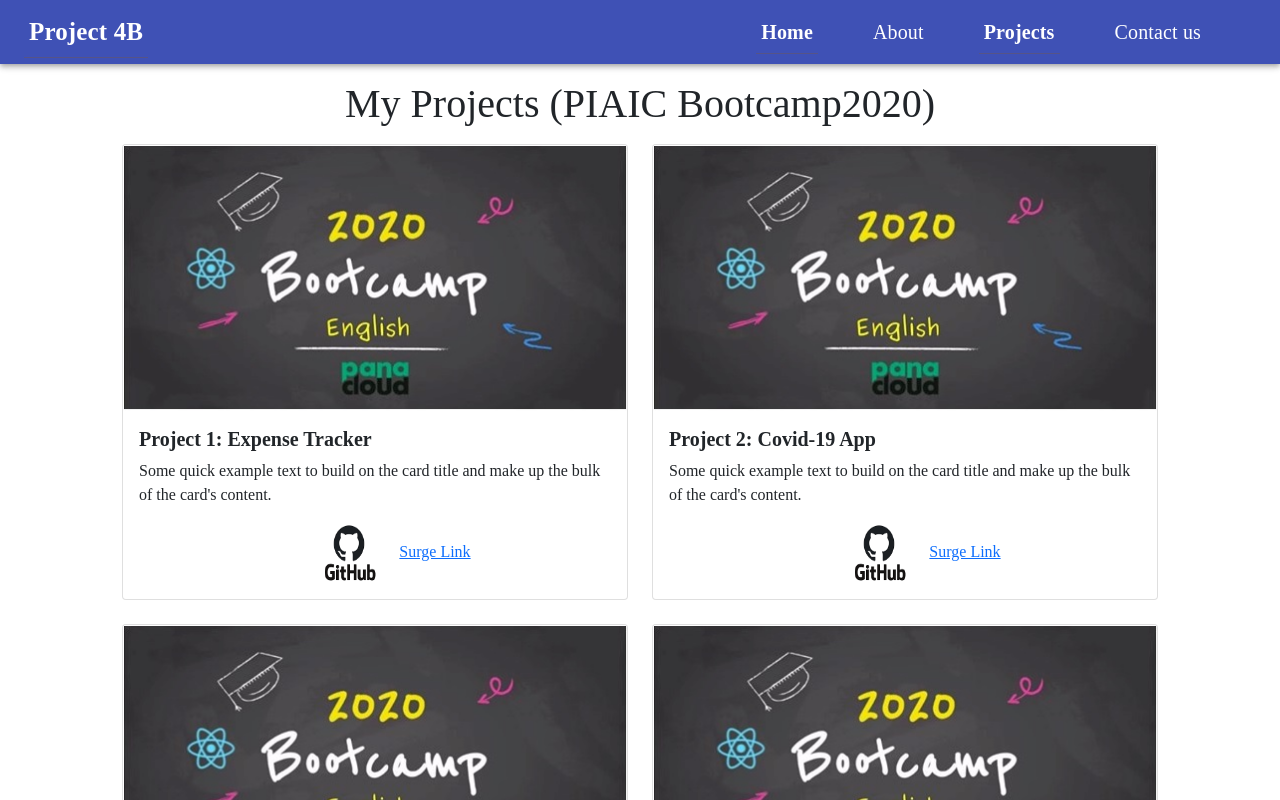
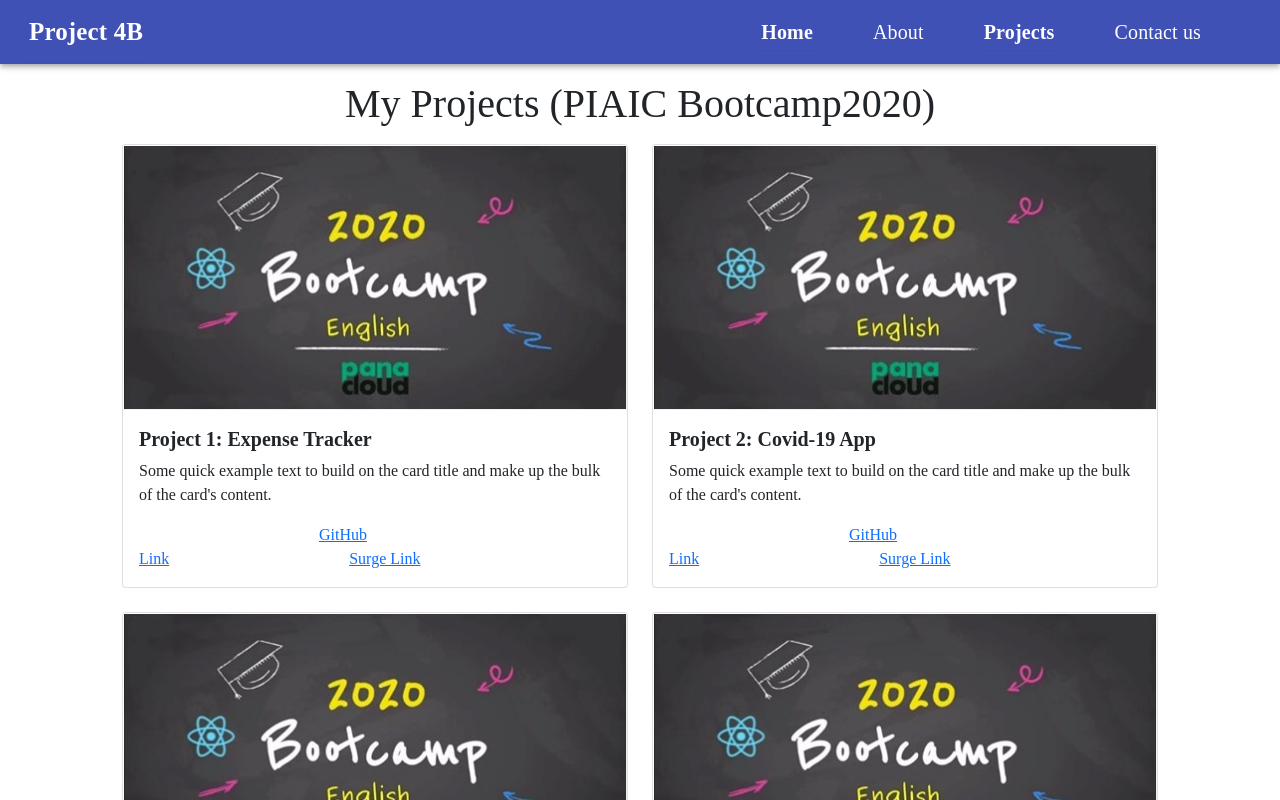
Before and after one commit to AshrafHussain786/bootcamp-project4b, a React (Create React App) app: page /project in a window 1280 px wide. Shown: the top 800 px of the page. Built offline with nearby package versions, Linux system fonts and the light colour scheme; a web font is replaced by a local one.

Commit message:
Update App.css & card.js files

```diff
--- a/src/App.css
+++ b/src/App.css
@@ -159,7 +159,7 @@ footer p {
   width: 100%;
 }
 
-.surge {
-  margin-left: 20px;
+.card-body a {
+  margin-left: 180px;
   text-align: center;
 }
--- a/src/components/Card.js
+++ b/src/components/Card.js
@@ -12,13 +12,8 @@ export const Card = (props) => {
                         <p className="card-text">
                             Some quick example text to build on the card title and make up the bulk of the card's content.
                         </p>
-                        <div className="surge">
-                        <img src={GitHub} alt={GitHub} width="100" height="60" usemap="#workmap"/>
-                            <map name="workmap">
-                                <area shape="default" href={props.repo} alt="card" />
-                            </map>
-                        <a href={props.surge}>Surge Link</a>
-                        </div>
+                        <a href={props.repo} target="_blank">GitHub Link</a>
+                        <a href={props.surge} target="_blank">Surge Link</a>
                     </div>
                 </div>
             </div>
```
